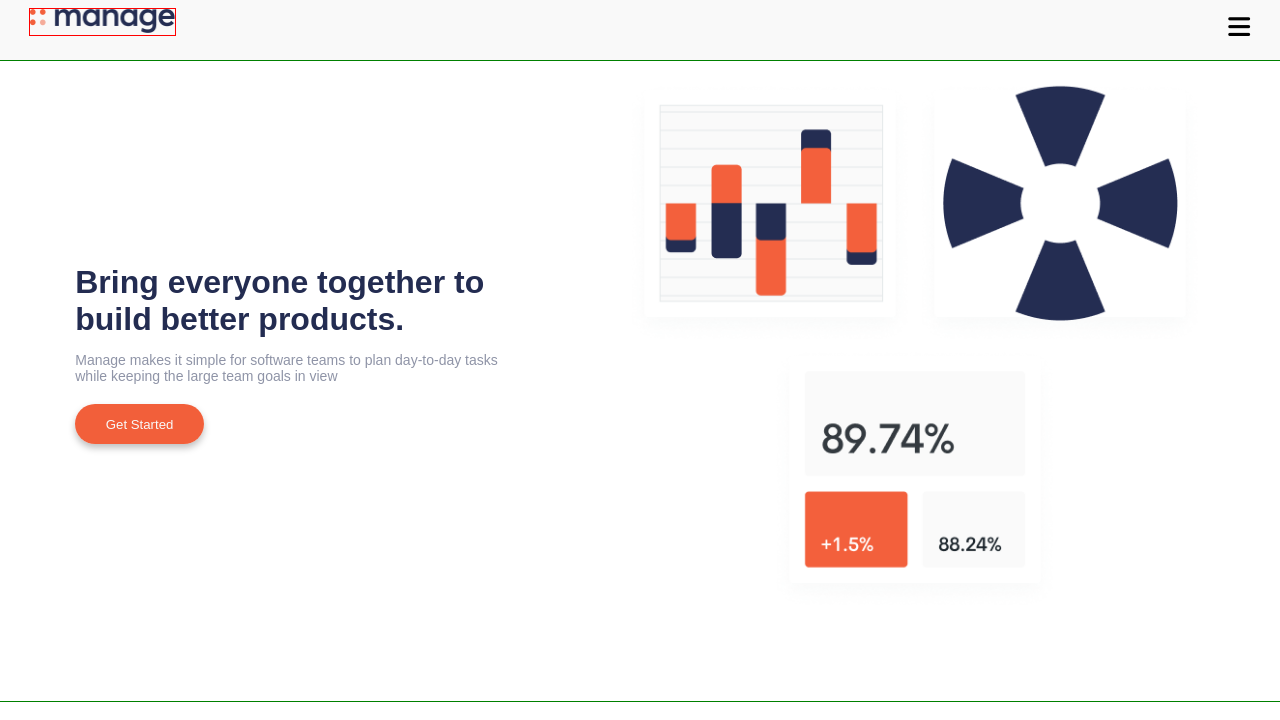
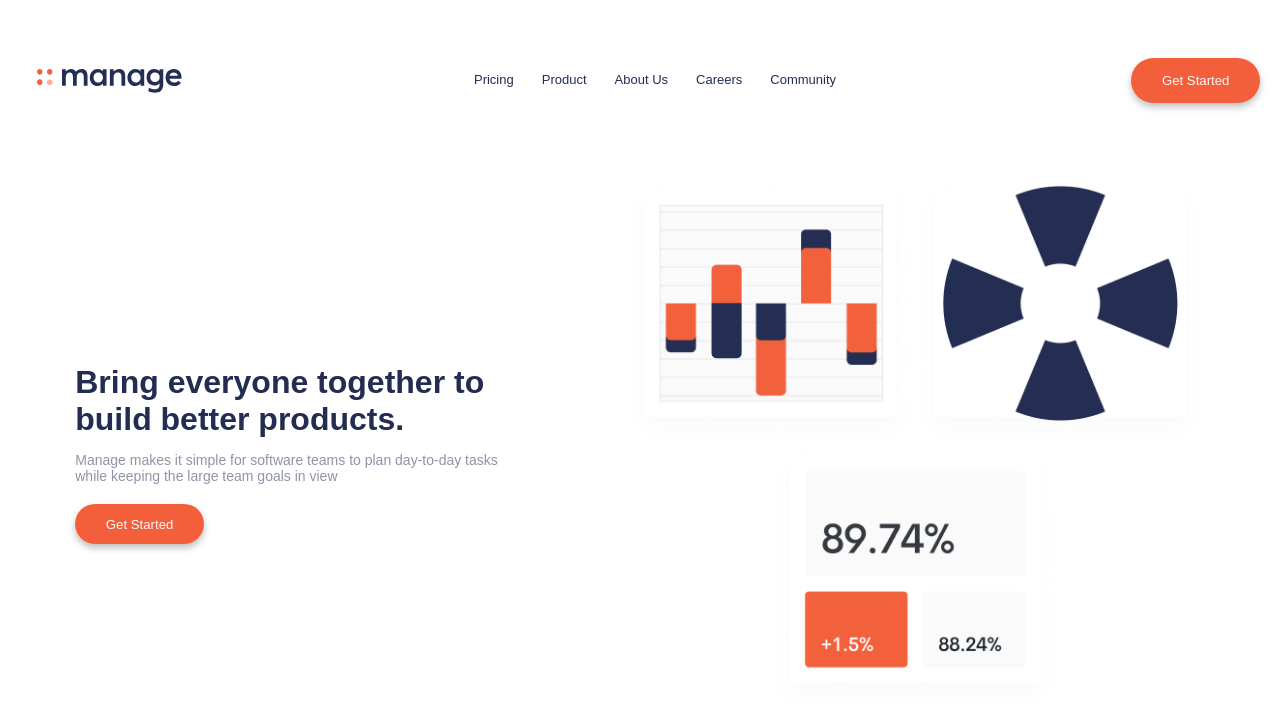
Before and after one commit to JoseCaicedoDev/landingNico, a plain HTML site: page index.html in a window 1280 px wide. Shown: the top 720 px of the page. Drawn offline with Linux system fonts and the light colour scheme; a web font is replaced by a local one.

Commit message:
v1.7 header responsive

```diff
--- a/css/about.css
+++ b/css/about.css
@@ -1,5 +1,4 @@
 .manage{
-  outline: 1px solid green;
   margin-block-start: 7.5rem;
 }
 .manage__content{
--- a/css/careers.css
+++ b/css/careers.css
@@ -15,6 +15,7 @@
   position: relative;
   z-index: 0;
   padding-block: 3rem;
+  padding-inline: 2rem;
   margin-block-start: 4rem;
   margin-inline: 2rem;
 }
@@ -23,3 +24,6 @@
   top: -4rem;
   left: 14rem;
 }
+.card__content:hover{
+  transform: scale(.95);
+}
--- a/css/index.css
+++ b/css/index.css
@@ -71,6 +71,14 @@ p{
   padding-inline: 30.5px;
   padding-block: 12.5px;
 }
+.btn:hover{
+  background: var(--color-white);
+  color: var(--color-primary);
+  box-shadow: 5px 5px 5px rgb(0 0 0 / 50%);
+  transform: scale(.95);
+  cursor: pointer;
+}
+
 /* input */
 .input{
   color: var(--gray10);
--- a/css/media.css
+++ b/css/media.css
@@ -12,19 +12,37 @@
   }
 
 /* Seccion de .header */
-  .check__btn{
+  .header{
+    max-inline-size: 124rem;
+    margin-inline: auto;
+    margin-block: 5rem;
+  }
+  .header__nav{
+    display: flex;
+    justify-content: space-between;
+    align-items: center;
+    background: unset;
+    position: initial;
+  }
+  .nav__check{
     display: none;
   }
-  .navbar__list{
-    float: right;
-    margin-inline-end: 2rem;
+  .nav__logo{
+    display: flex;
+    align-items: center;
+    margin: 0;
   }
-
-  .navbar__list li{
-    line-height: 3rem;
-    display: inline-block;
-    margin-block: 0;
-    margin-inline: 0.5rem;
+  .nav__list{
+    display: flex;
+    gap: 2.8rem;
+    background: unset;
+    block-size: unset;
+    position: initial;
+    max-inline-size: 38.2rem;
+    padding: 0;
+  }
+  .header__nav > .btn{
+    display: initial;
   }
 
 /* Seccion de .product */
@@ -72,7 +90,6 @@
 
   /* Seccion de .careers */
   .card__content{
-    padding-inline: 2rem;
     margin-inline:0;
   }
   .card__content-image{
@@ -93,7 +110,6 @@
   .team p{
     text-align: left;
     inline-size: 43.8rem;
-/*     padding: 0; */
     padding-inline: 3.2rem;
   }
 
--- a/css/nav.css
+++ b/css/nav.css
@@ -3,13 +3,12 @@
   block-size: 6rem;
 }
 .header__nav{
+  inline-size: 100%;
+  background: var(--color-white);
   position: fixed;
-  background: var(--color-white);
-  inline-size: 100%;
   z-index: 2;
-  outline: 1px solid green;
 }
-.header > .btn, #check{
+.header__nav > .btn, #check{
   display: none;
 }
 #check:checked ~ .nav__list{
@@ -18,30 +17,29 @@
 .nav__check{
   float: right;
   line-height: 5.5rem;
+  font-size: 2.5rem;
   margin-inline-end: 3rem;
-  font-size: 2.5rem;
   cursor: pointer;
 }
-.nav__logo{
-  margin-inline-start: 3rem;
-  line-height: 6rem;
-  outline: 1px solid red;
+.nav__check:hover{
+  color: var(--color-primary) ;
 }
 .logo-image{
   inline-size: 14.5rem;
   block-size: 2.4rem;
+  margin: 1.68rem;
 }
 .nav__list{
+  text-align: center;
   position: fixed;
+  background: var(--gray10);
   top: 6rem;
   right: -100%;
-  width: 100%;
-  height: 100vh;
+  inline-size: 100%;
+  block-size: 100vh;
+  padding-block-start: 2rem;
   margin: 0;
   padding: 0;
-  text-align: center;
-  padding-block-start: 2rem;
-  background: var(--gray10);
   transition: all .5s;
  }
 .nav__list li{
--- a/css/slider.css
+++ b/css/slider.css
@@ -25,3 +25,6 @@
   background: var(--color-primary);
   cursor: pointer;
 }
+.slider__bullet.active{
+  background: var(--color-primary);
+}
--- a/index.html
+++ b/index.html
@@ -12,7 +12,6 @@
 </head>
 
 <body>
-  <div class="body__content">
   <!-- Navegacion del sitio -->
   <header class="header">
     <nav class="header__nav">
@@ -21,8 +20,7 @@
         <i class="fas fa-bars"></i>
       </label>
       <a href="/" class="nav__logo">
-          <img class="logo-image" src="images/logoManage_black.png" alt="logo de Nico digital"
-            title="logo de Nico digital">
+        <img class="logo-image" src="images/logo.svg" alt="logo de Nico digital" title="logo de Nico digital">
       </a>
       <ul class="nav__list">
         <li><a class="link" href="/">Pricing</a></li>
@@ -31,8 +29,8 @@
         <li><a class="link" href="#careers">Careers</a></li>
         <li><a class="link" href="#community">Community</a></li>
       </ul>
+      <a class="btn link" href="">Get Started</a>
     </nav>
-      <a class="btn link" href="">Get Started</a>
   </header>
 
   <main>
@@ -41,8 +39,7 @@
       <!-- Seccion de Product -->
       <section class="product" id="product">
         <figure class="product__figure">
-            <img class="product__figure-image" src="images/stats2.png" alt="grafico de barras"
-              title="grafico de barras">
+          <img class="product__figure-image" src="images/stats2.png" alt="grafico de barras" title="grafico de barras">
           <img class="product__figure-image" src="images/stats1.png" alt="grafico de torta" title="grafico de torta">
           <img class="product__figure-image" src="images/stats3.png" alt="Porcentaje de estadisticas"
             title="Porcentaje de estadisticas">
@@ -111,8 +108,7 @@
             </scroll-page>
             <scroll-page class="slider__slide" id="person-2">
               <div class="card__content">
-                  <img class="card__content-image" src="images/avatar-ali.png" alt="avatar anisha"
-                    title="avatar anisha">
+                <img class="card__content-image" src="images/avatar-ali.png" alt="avatar anisha" title="avatar anisha">
                 <h4 class="card__content-title">Ali Bravo</h4>
                 <p class="card__content-description">“We have been able to cancel so many other subscriptions since
                   using manage.
@@ -184,7 +180,6 @@
     </div>
     <p class="footer__copyright">Copyright 2020. All Rights Reserved</p>
   </footer>
-  </div>
 </body>
 
 </html>
```
Also changed, not shown: images/logo.svg (added). Lines whose indentation alone changed are shown as unchanged.
